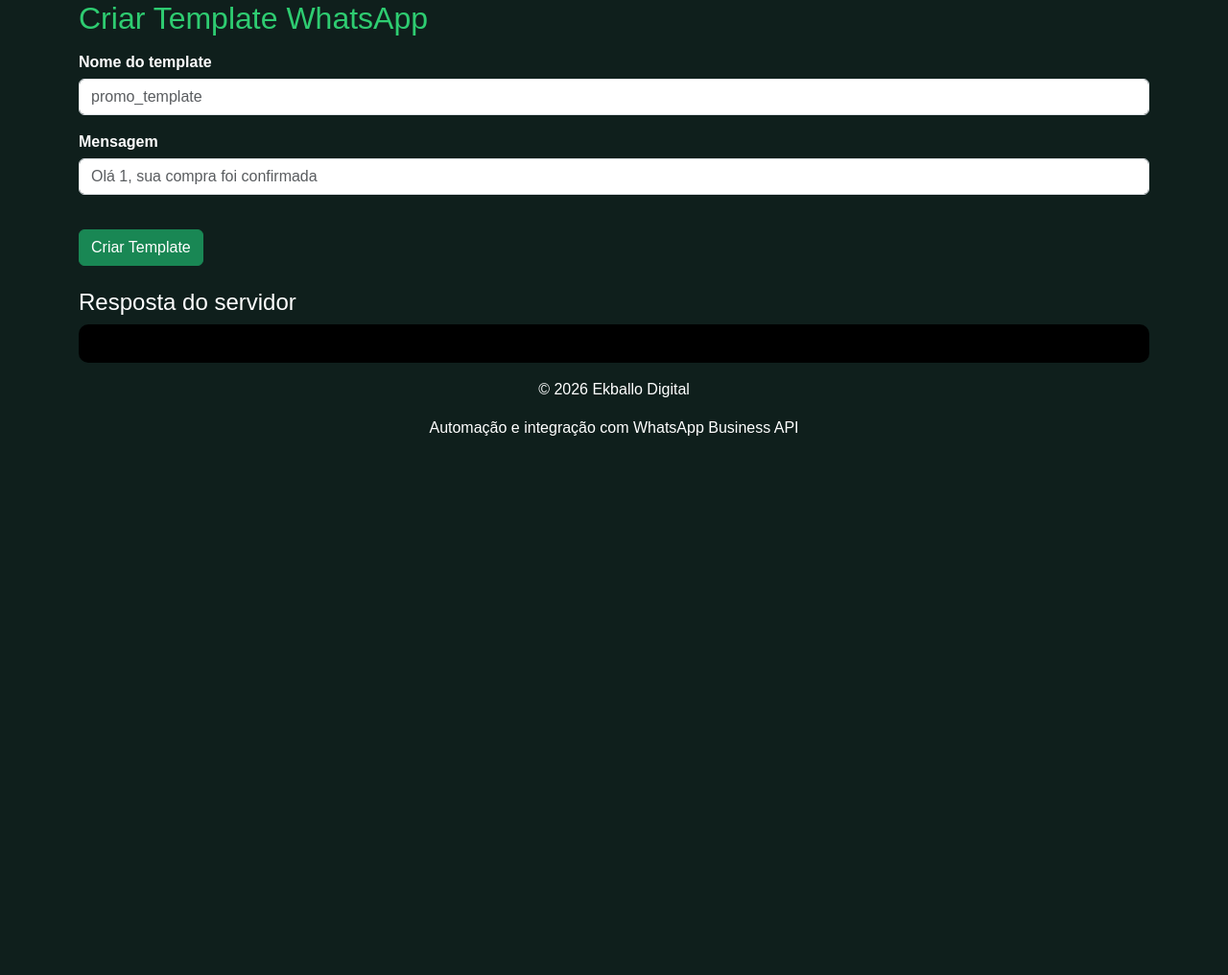
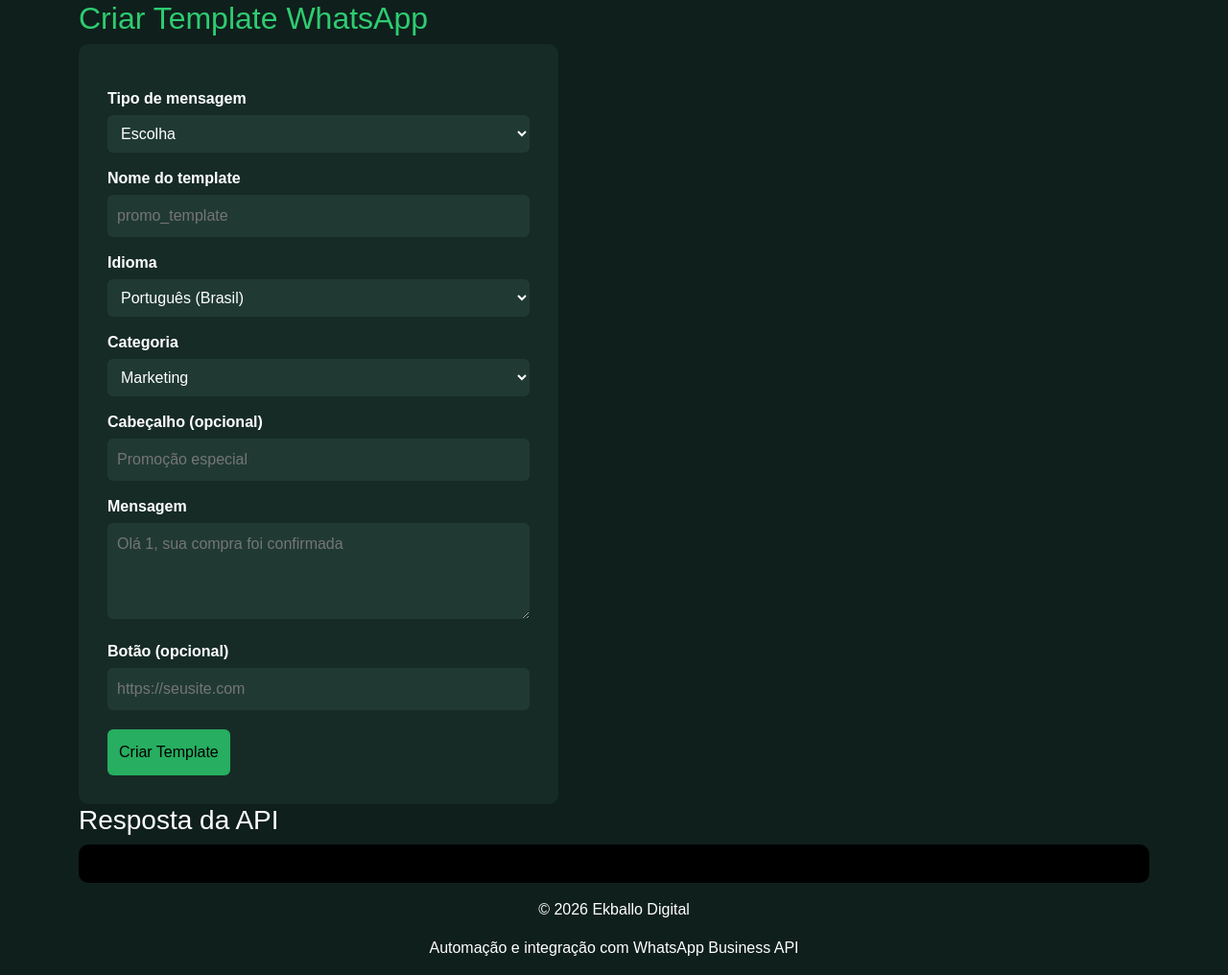
Before and after one commit to ekballodigital-svg/ekballodigital, a Flask app: page /create-template in a window 1280 px wide. Shown: the part 56-1072 px from the top of the page at 96% size. Before the commit the page ends 510 px from the top, so only its background shows below. Run offline with Flask 3, Linux system fonts and the light colour scheme.

Commit message:
Update create_template.html

```diff
--- a/templates/create_template.html
+++ b/templates/create_template.html
@@ -4,21 +4,49 @@
 
 <h2>Criar Template WhatsApp</h2>
 
-<div class="mb-3">
+<div class="form-container">
+
+<label>Tipo de mensagem</label>
+<select id="type">
+<option value="">Escolha</option>
+<option value="MARKETING">Marketing</option>
+<option value="UTILITY">Utility</option>
+<option value="AUTHENTICATION">Authentication</option>
+</select>
+
 <label>Nome do template</label>
-<input id="name" class="form-control" placeholder="promo_template">
-</div>
+<input id="name" placeholder="promo_template">
 
-<div class="mb-3">
+<label>Idioma</label>
+<select id="language">
+<option value="pt_BR">Português (Brasil)</option>
+<option value="en_US">English</option>
+<option value="es_ES">Español</option>
+</select>
+
+<label>Categoria</label>
+<select id="category">
+<option value="MARKETING">Marketing</option>
+<option value="UTILITY">Utility</option>
+<option value="AUTHENTICATION">Authentication</option>
+</select>
+
+<label>Cabeçalho (opcional)</label>
+<input id="header" placeholder="Promoção especial">
+
 <label>Mensagem</label>
-<input id="message" class="form-control" placeholder="Olá {{1}}, sua compra foi confirmada">
-</div>
+<textarea id="message" placeholder="Olá {{1}}, sua compra foi confirmada"></textarea>
 
-<button class="btn btn-success" onclick="criar()">
+<label>Botão (opcional)</label>
+<input id="button" placeholder="https://seusite.com">
+
+<button onclick="criar()">
 Criar Template
 </button>
 
-<h4 class="mt-4">Resposta do servidor</h4>
+</div>
+
+<h3>Resposta da API</h3>
 
 <pre id="resposta"></pre>
 
@@ -26,8 +54,13 @@ Criar Template
 
 async function criar(){
 
+const type = document.getElementById("type").value
 const name = document.getElementById("name").value
+const language = document.getElementById("language").value
+const category = document.getElementById("category").value
+const header = document.getElementById("header").value
 const message = document.getElementById("message").value
+const button = document.getElementById("button").value
 
 const response = await fetch("/create-template-api",{
 method:"POST",
@@ -35,8 +68,13 @@ headers:{
 "Content-Type":"application/json"
 },
 body:JSON.stringify({
-name:name,
-message:message
+type,
+name,
+language,
+category,
+header,
+message,
+button
 })
 })
 
```
